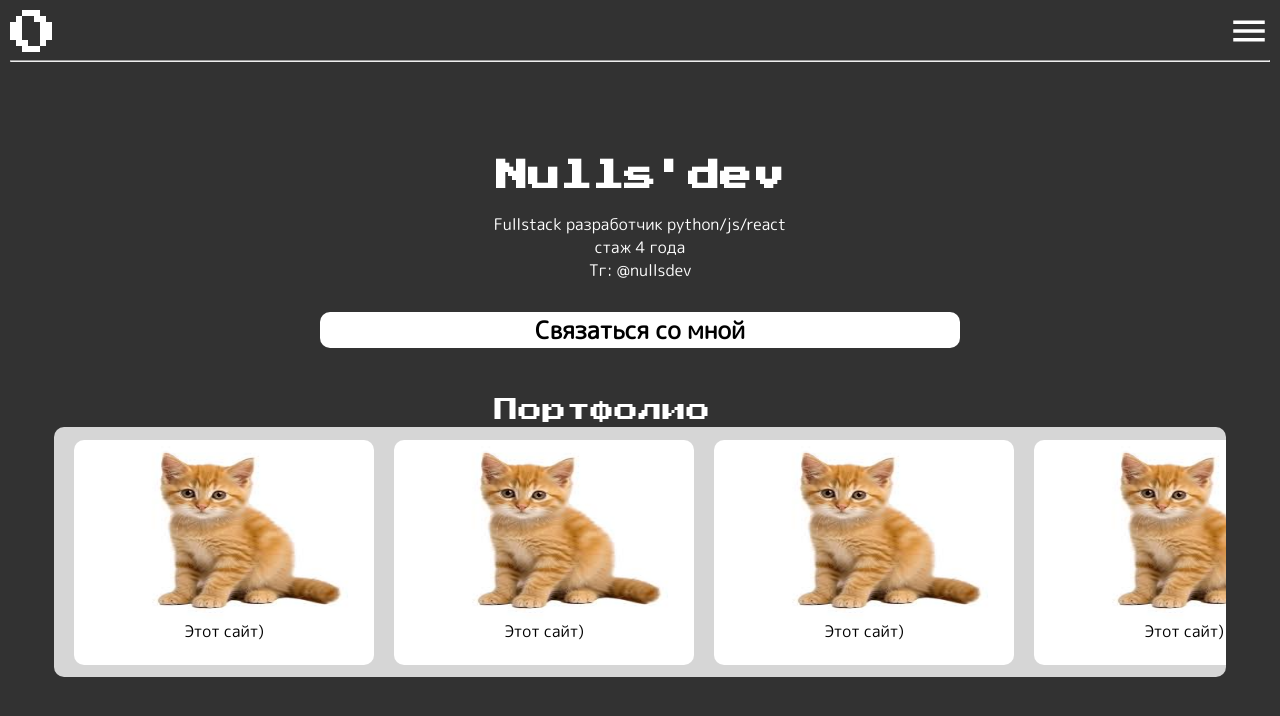
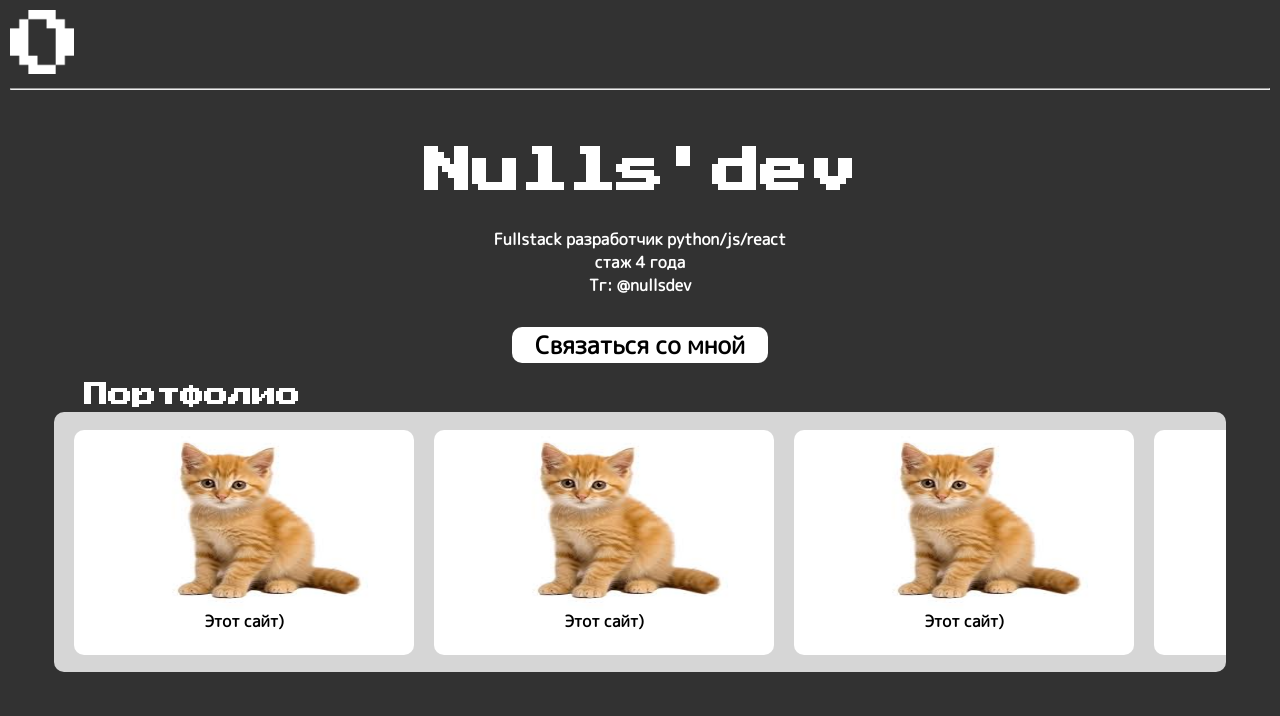
Before and after one commit to MatweyBukin/Nullsdev, a React (Create React App) app in the folder nullsdev/: page / in a window 1280 px wide. Shown: the top 716 px of the page. Built offline with nearby package versions, Linux system fonts and the light colour scheme.

Commit message:
добавил desktop css

```diff
--- a/nullsdev/src/css/App.css
+++ b/nullsdev/src/css/App.css
@@ -10,12 +10,13 @@
   background-color: #323232;
   color: rgb(255, 255, 255);
   font-family: "M PLUS Rounded 1c", system-ui, 'Times New Roman', Times, serif;
+  font-weight: bold;
 }
 
 header {
   display: flex;
   justify-content: center;
-  margin: 10px 30%;
+  height: 50px;
 }
 
 .header-logo {
@@ -66,7 +67,6 @@
 }
 
 .header-line {
-  margin-top: 50px;
   margin-left: 10px;
   margin-right: 10px;
 }
@@ -132,14 +132,10 @@
   scrollbar-width: none;
 }
 
-.portfolio-widget::-webkit-scrollbar {
-  display: none;
-}
-
 .portfolio-title {
   cursor: pointer;
   margin-top: 50px;
-  margin-right: 75px;
+  margin-right: 40%;
   margin-bottom: 5px;
 
   font-size: 24px;
@@ -147,7 +143,7 @@
 }
 
 .portfolio-card {
-  min-width: 300px;
+  min-width: 340px;
   height: 225px;
 
   display: flex;
@@ -171,3 +167,56 @@
 
   gap: 20px;
 }
+
+@media screen and (min-width: 900px)  {
+
+header {
+  height: 80px;
+}
+
+.header-logo {
+  width: 64px;
+  height: 64px;
+}
+
+.header-menu-button {
+  display: none;
+}
+
+.header-menu {
+  display: none;
+}
+
+.header-menu-list {
+  display: none;
+}
+
+.header-menu-list-item {
+  display: none;
+}
+
+.menu-main-name {
+  font-size: 48px;
+  margin-top: 50px;
+}
+
+.menu-button {
+  width: 20%;
+}
+
+.portfolio-widget {
+  height: 260px;
+
+  scrollbar-width: auto;
+}
+
+.portfolio-title {
+  margin-top: 20px;
+  margin-right: 70%;
+}
+
+.portfolio {
+  display: grid;
+  grid-template-columns: repeat(4, 1fr);
+}
+}
```
